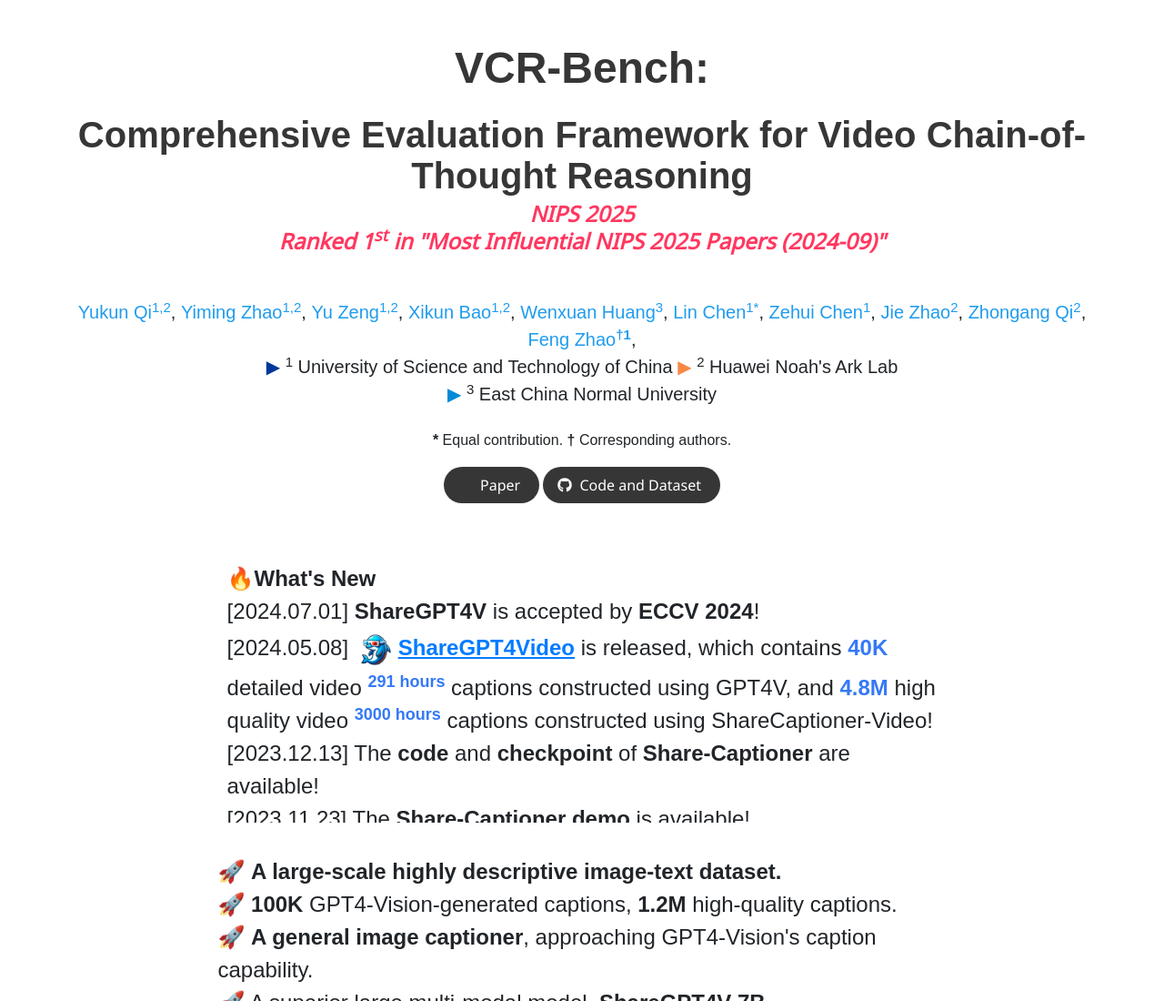
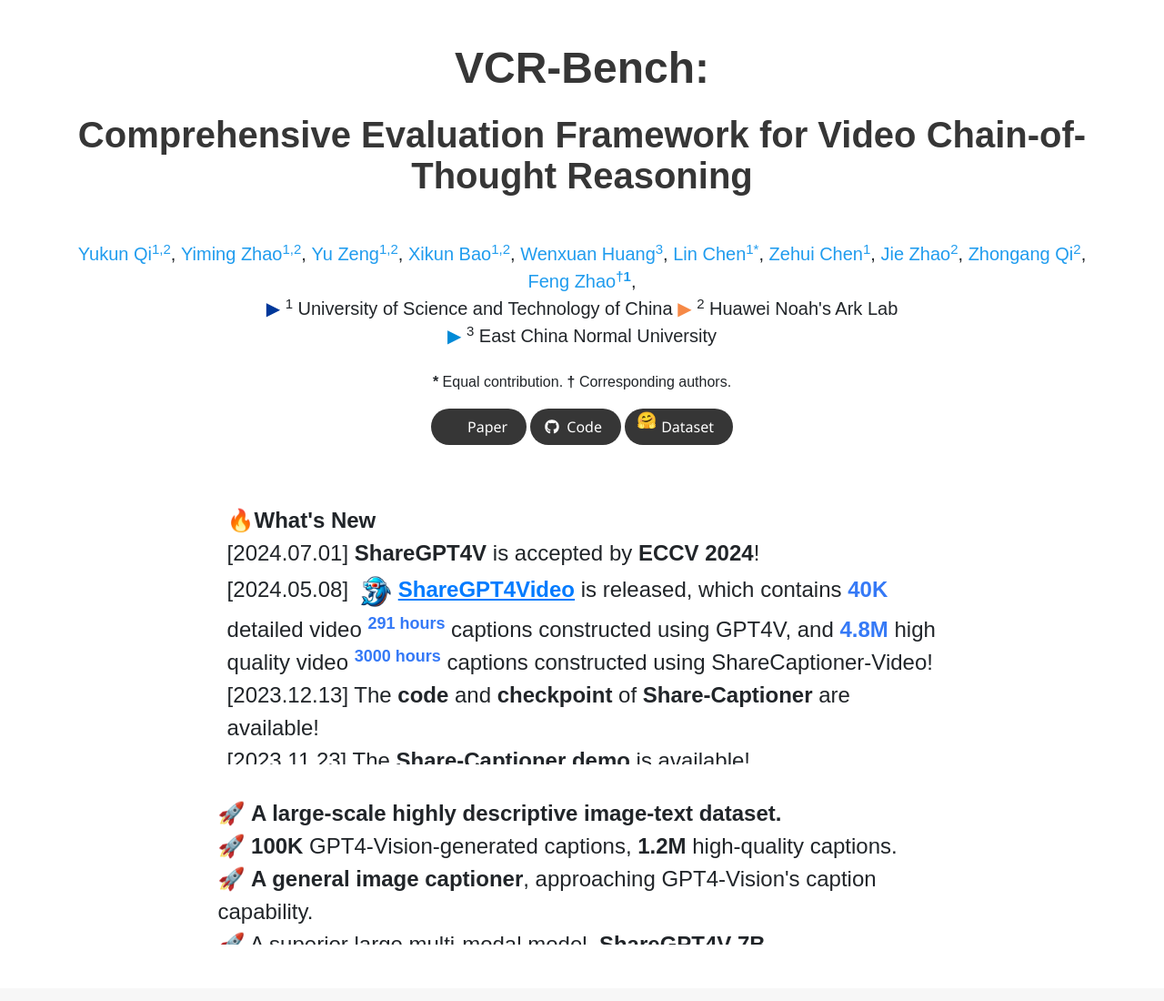
Before and after one commit to vlm-reasoning/VCR-Bench, a plain HTML site: page index.html in a window 1280 px wide. Shown: the top 1100 px of the page at 91% size. Drawn offline with nearby package versions, Linux system fonts and the light colour scheme; some icons are missing; a web font is replaced by a local one.

Commit message:
section:hero

```diff
--- a/index.html
+++ b/index.html
@@ -114,10 +114,7 @@
             <div class="column has-text-centered">
               <h1 class="title is-1 publication-title">VCR-Bench:</h1>
               <h1 class="title is-2 publication-title"> Comprehensive Evaluation Framework for Video Chain-of-Thought Reasoning</h1>
-              <h4 class="subtitle is-4 publication-awards"><b><i>NIPS 2025
-                                                          <br>
-                                                          Ranked 1<sup>st</sup> in "Most Influential NIPS 2025 Papers (2024-09)"</i></b></h4>
-              <br>
+             <br>
               <div class="is-size-5 publication-authors">
                 <span class="author-block">
                   <a style="font-weight:normal;">Yukun Qi<sup>1,2</sup></a>,
@@ -183,7 +180,17 @@
                       <span class="icon">
                         <i class="fab fa-github"></i>
                       </span>
-                      <span>Code and Dataset</span>
+                      <span>Code</span>
+                    </a>
+                  </span>
+                  <!-- Dataset Link. -->
+                  <span class="link-block">
+                    <a href="https://huggingface.co/datasets/CaraJ/MME-CoT"
+                      class="external-link button is-normal is-rounded is-dark">
+                      <span class="icon">
+                          <p style="font-size:18px">🤗</p>
+                      </span>
+                      <span>Dataset</span>
                     </a>
                   </span>
                 </div>
```
